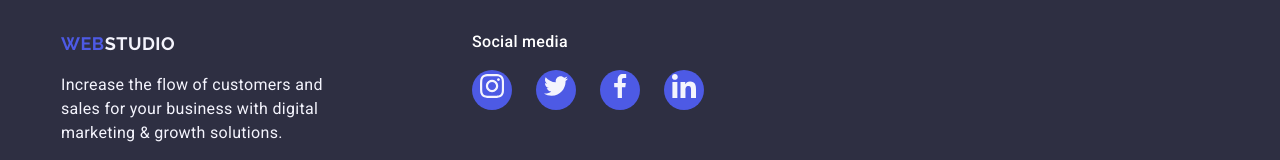
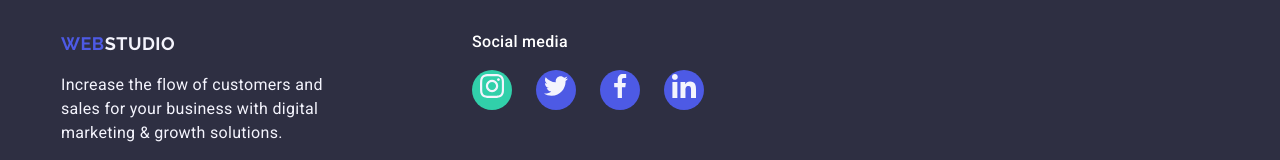
Before and after one commit to emcekare/goit-markup-hw-04, a plain HTML site: page index.html in a window 1280 px wide. In both pictures the pointer is over the item 492 px from the left and 3309 px from the top of the page. Shown: the part 3220-3380 px from the top of the page. Drawn offline with nearby package versions, Linux system fonts and the light colour scheme.

Commit message:
edited-footer-2

```diff
--- a/css/styles.css
+++ b/css/styles.css
@@ -516,8 +516,12 @@ padding-bottom: 120px;
     display: flex;
     justify-content: center;
 align-items: center;
+         }
 
-  }
+.page-finish .icon-list:hover {
+    background-color: #31d0aa;
+}
+
 
 
 /* Footer Bitti */
```
